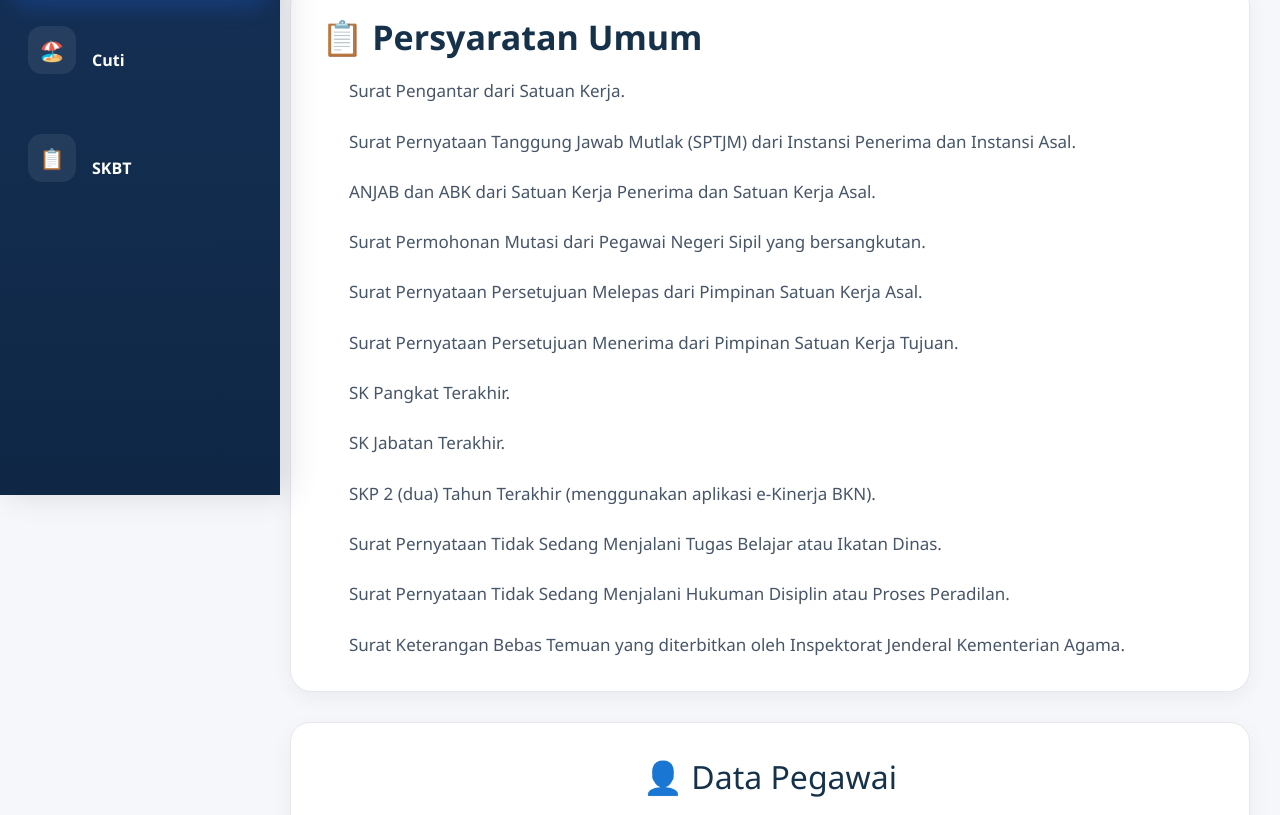
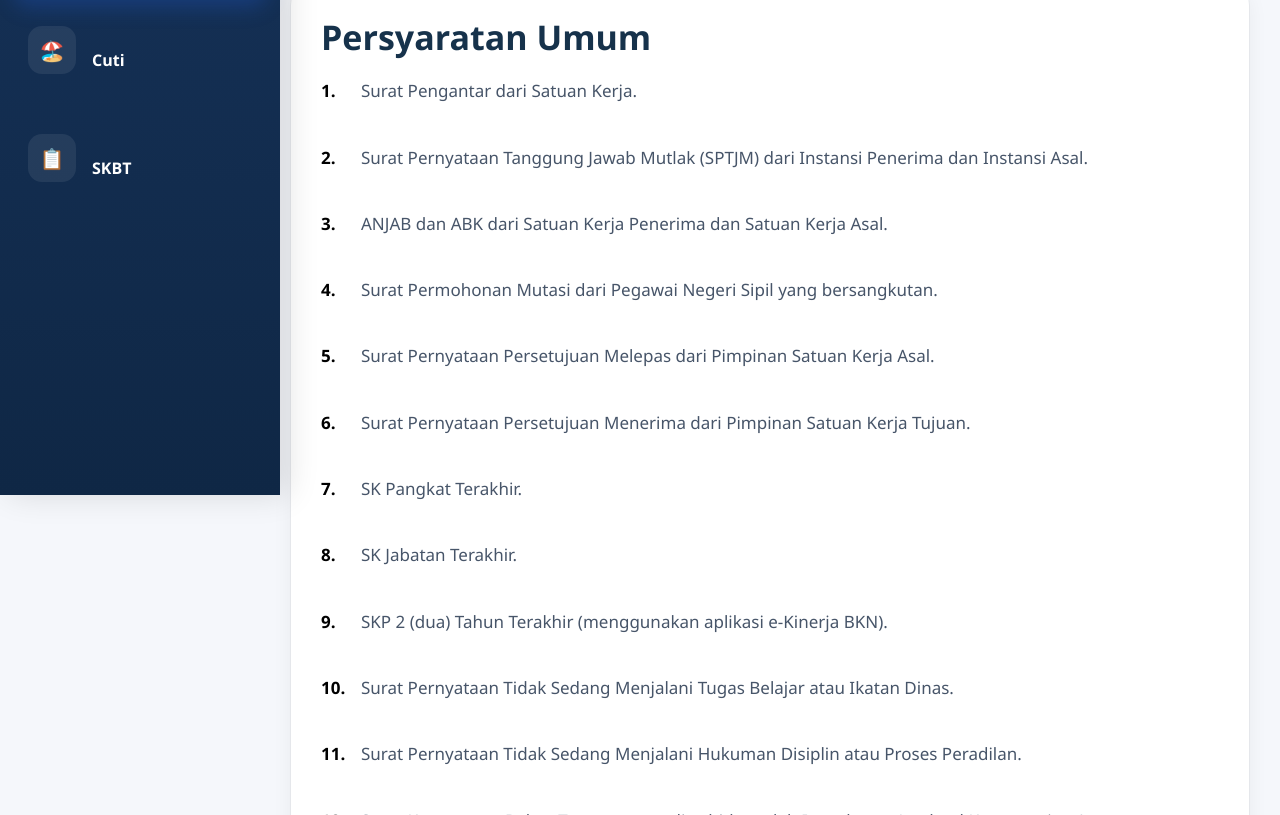
Before and after one commit to RachelSimorangkir/KP-26-03, a React app in the folder frontend/: page /kepegawaian/rekomendasi/mutasi-internal in a window 1280 px wide. Shown: the part 305-1120 px from the top of the page. Built offline with nearby package versions, Linux system fonts and the light colour scheme; the HTML template or start-up script is replaced by a standard one.

Commit message:
Perbaikan UI

```diff
--- a/frontend/pages/Cuti.jsx
+++ b/frontend/pages/Cuti.jsx
@@ -34,7 +34,7 @@
 
       {/* PANDUAN PENGGUNAAN */}
 <div className="guide-card">
-  <h2>📋 Panduan Penggunaan Sistem Pengajuan Cuti</h2>
+  <h2>Panduan Penggunaan Sistem Pengajuan Cuti</h2>
 
   <ol className="guide-list">
     <li>
@@ -82,10 +82,10 @@
       {/* DATA PEGAWAI */}
       <div className="form-card">
 
-        <h2>👤 Data Pegawai</h2>
+        <h2>Data Pegawai</h2>
 
         <div className="tips-box">
-          💡 Isi data pegawai sebelum melakukan pengajuan cuti.
+          Isi data pegawai sebelum melakukan pengajuan cuti.
         </div>
 
         <div className="form-grid">
@@ -137,7 +137,7 @@
       {/* DETAIL CUTI */}
       <div className="form-card">
 
-        <h2>📅 Detail Cuti</h2>
+        <h2>Detail Cuti</h2>
 
         <div className="form-grid">
 
@@ -183,7 +183,7 @@
       {/* DOKUMEN */}
 <div className="form-card">
 
-  <h2>📄 Dokumen Pendukung</h2>
+  <h2>Dokumen Pendukung</h2>
 
   <div className="upload-box">
 
--- a/frontend/pages/KenaikanJenjang.css
+++ b/frontend/pages/KenaikanJenjang.css
@@ -501,3 +501,31 @@
   }
 
 }
+
+.requirement-card ol{
+  padding-left:35px !important;
+  margin-top:20px !important;
+
+  list-style-type:decimal !important;
+}
+
+.requirement-card li{
+  display:list-item !important;
+
+  list-style-type:decimal !important;
+
+  color:#475569 !important;
+
+  font-size:16px !important;
+
+  line-height:2 !important;
+
+  text-align:left !important;
+
+  margin-bottom:4px !important;
+}
+
+.requirement-card li::marker{
+  color:#000000 !important;
+  font-weight:700 !important;
+}
--- a/frontend/pages/KenaikanJenjang.jsx
+++ b/frontend/pages/KenaikanJenjang.jsx
@@ -36,7 +36,7 @@
       {/* PERSYARATAN */}
       <div className="requirement-card">
 
-        <h2>📋 Persyaratan Umum</h2>
+        <h2>Persyaratan Umum</h2>
 
         <ol>
           <li>Surat Pengantar dari Pimpinan Unit Kerja.</li>
@@ -179,7 +179,7 @@
       <div className="upload-card">
 
   <div className="upload-header">
-    <span className="upload-folder">📁</span>
+    <span className="upload-folder"></span>
     <h2>Upload Berkas Persyaratan</h2>
   </div>
 
--- a/frontend/pages/MutasiAntarInstansi.css
+++ b/frontend/pages/MutasiAntarInstansi.css
@@ -206,3 +206,68 @@
   }
 
 }
+
+/* =========================
+   PAKSA PENOMORAN
+========================= */
+
+.requirement-card ol{
+  padding-left:35px !important;
+  margin-top:20px !important;
+
+  list-style-type:decimal !important;
+}
+
+.requirement-card li{
+  display:list-item !important;
+
+  list-style-type:decimal !important;
+
+  color:#475569 !important;
+
+  font-size:16px !important;
+
+  line-height:2 !important;
+
+  text-align:left !important;
+
+  margin-bottom:4px !important;
+}
+
+.requirement-card li::marker{
+  color:#000000 !important;
+  font-weight:700 !important;
+}
+
+.number-list{
+  counter-reset:item !important;
+  padding-left:0 !important;
+  margin:0 !important;
+}
+
+.number-list li{
+  list-style:none !important;
+
+  position:relative !important;
+
+  padding-left:40px !important;
+
+  margin-bottom:16px !important;
+
+  counter-increment:item !important;
+}
+
+.number-list li::before{
+  content: counter(item) "." !important;
+
+  position:absolute !important;
+
+  left:0 !important;
+  top:0 !important;
+
+  color:#000000 !important;
+
+  font-weight:700 !important;
+
+  font-size:17px !important;
+}
--- a/frontend/pages/MutasiAntarInstansi.jsx
+++ b/frontend/pages/MutasiAntarInstansi.jsx
@@ -25,7 +25,7 @@
         </div>
 
         <div>
-          <h1>Mutasi Internal Kementerian Agama</h1>
+          <h1>Mutasi Antar Instansi</h1>
 
           <p>
             Pengajuan perpindahan pegawai antar unit kerja
@@ -38,9 +38,9 @@
       {/* PERSYARATAN */}
 <div className="info-card">
 
-  <h2>📋 Persyaratan Umum</h2>
+  <h2>Persyaratan Umum</h2>
 
-  <ol>
+<ol className="number-list">
   <li>
     Surat Pengantar dari Pimpinan Unit Kerja Tujuan
     ke Kepala Badan Litbang dan Diklat.
@@ -121,7 +121,7 @@
       {/* FORM DATA PEGAWAI */}
 <div className="form-card">
 
-  <h2>👤 Data Pegawai</h2>
+  <h2>Data Pegawai</h2>
 
   <div className="form-grid">
 
@@ -169,7 +169,7 @@
       <div className="upload-card">
 
         <div className="upload-header">
-          <span>📁</span>
+          <span></span>
           <h2>Upload Berkas Persyaratan</h2>
         </div>
 
--- a/frontend/pages/MutasiInternal.css
+++ b/frontend/pages/MutasiInternal.css
@@ -399,3 +399,64 @@
     min-width:unset;
   }
 }
+
+.requirement-card ol{
+  padding-left:35px !important;
+  margin-top:20px !important;
+
+  list-style-type:decimal !important;
+}
+
+.requirement-card li{
+  display:list-item !important;
+
+  list-style-type:decimal !important;
+
+  color:#475569 !important;
+
+  font-size:16px !important;
+
+  line-height:2 !important;
+
+  text-align:left !important;
+
+  margin-bottom:4px !important;
+}
+
+.requirement-card li::marker{
+  color:#000000 !important;
+  font-weight:700 !important;
+}
+
+.number-list{
+  counter-reset:item !important;
+  padding-left:0 !important;
+  margin:0 !important;
+}
+
+.number-list li{
+  list-style:none !important;
+
+  position:relative !important;
+
+  padding-left:40px !important;
+
+  margin-bottom:16px !important;
+
+  counter-increment:item !important;
+}
+
+.number-list li::before{
+  content: counter(item) "." !important;
+
+  position:absolute !important;
+
+  left:0 !important;
+  top:0 !important;
+
+  color:#000000 !important;
+
+  font-weight:700 !important;
+
+  font-size:17px !important;
+}
--- a/frontend/pages/MutasiInternal.jsx
+++ b/frontend/pages/MutasiInternal.jsx
@@ -38,9 +38,9 @@
       {/* PERSYARATAN */}
 <div className="info-card">
 
-  <h2>📋 Persyaratan Umum</h2>
+  <h2>Persyaratan Umum</h2>
 
-  <ol>
+<ol className="number-list">
     <li>Surat Pengantar dari Satuan Kerja.</li>
 
     <li>
@@ -99,7 +99,7 @@
       {/* FORM DATA PEGAWAI */}
 <div className="form-card">
 
-  <h2>👤 Data Pegawai</h2>
+  <h2>Data Pegawai</h2>
 
   <div className="form-grid">
 
@@ -147,7 +147,7 @@
       <div className="upload-card">
 
         <div className="upload-header">
-          <span>📁</span>
+          <span></span>
           <h2>Upload Berkas Persyaratan</h2>
         </div>
 
```
